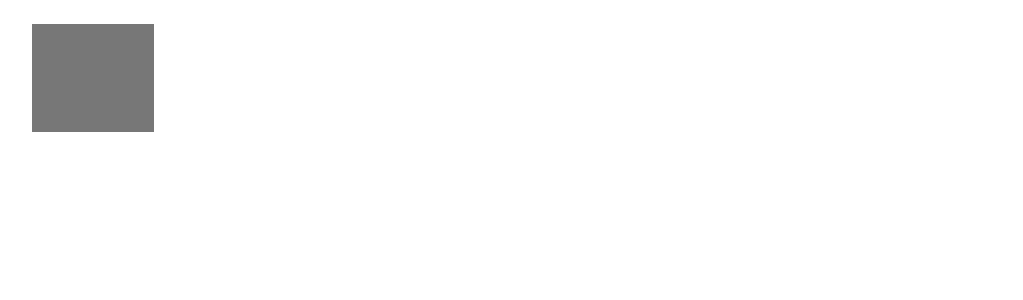
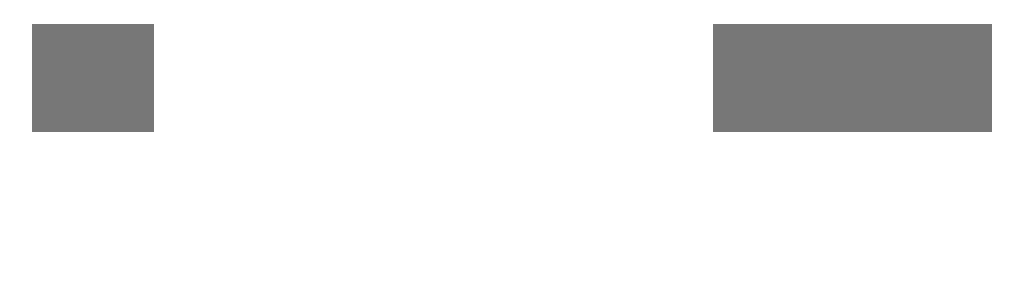
Before and after one commit to drozdovdn/skytrack_task_two, a React (Create React App) app: page / in a window 1280 px wide. Shown: the top 300 px of the page, without its empty margins (128-1151 px from the left). Built offline with nearby package versions, Linux system fonts and the light colour scheme.

Commit message:
add component contact

```diff
--- a/src/app/index.jsx
+++ b/src/app/index.jsx
@@ -5,6 +5,7 @@
 import './style.less'
 
 import Logo from './../components/logo'
+import Contact from '../components/contact';
 
 class App extends Component{
 
@@ -18,6 +19,7 @@
         <div className="container">
           <div className="head">
             <Logo/>
+            <Contact/>
           </div>
         </div>
       </header>
--- a/src/app/style.less
+++ b/src/app/style.less
@@ -25,7 +25,7 @@
 .light {
   background: @light-grey-color;
 }
-//header
+// HEADER
 
 .header {
 
@@ -34,6 +34,9 @@
   width: 960px;
   margin: 0 auto;
 }
+// HEAD
 .head {
   padding: 24px 0 19px;
+  display: flex;
+  justify-content: space-between;
 }
--- /dev/null
+++ b/src/components/contact/index.jsx
@@ -0,0 +1,8 @@
+import React from 'react';
+import './style.less';
+
+export default function Contact() {
+  return (
+   <div className="head__contact dark" />
+  )
+}
--- /dev/null
+++ b/src/components/contact/style.less
@@ -0,0 +1,4 @@
+.head__contact {
+  width: 279px;
+  height: 108px;
+}
```
